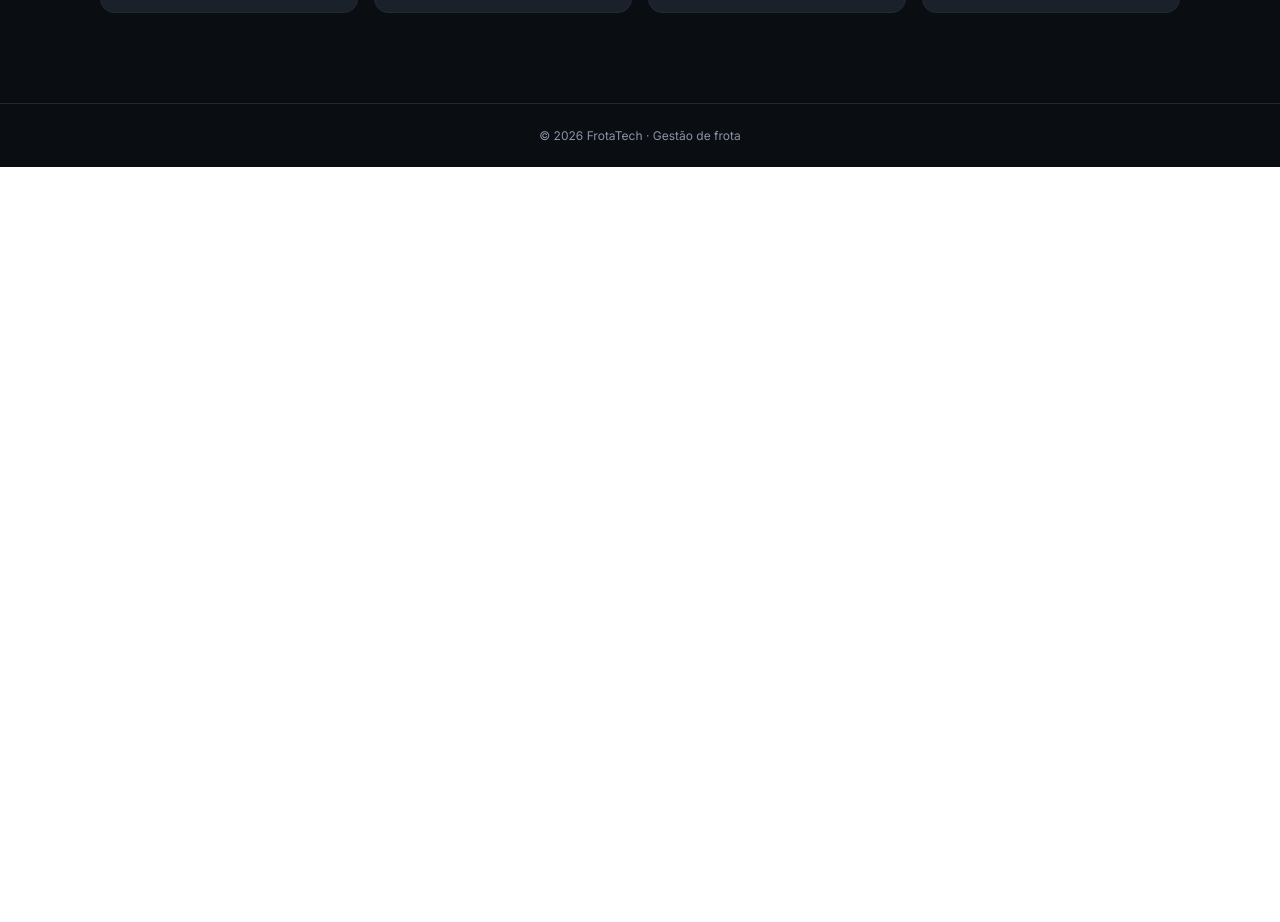
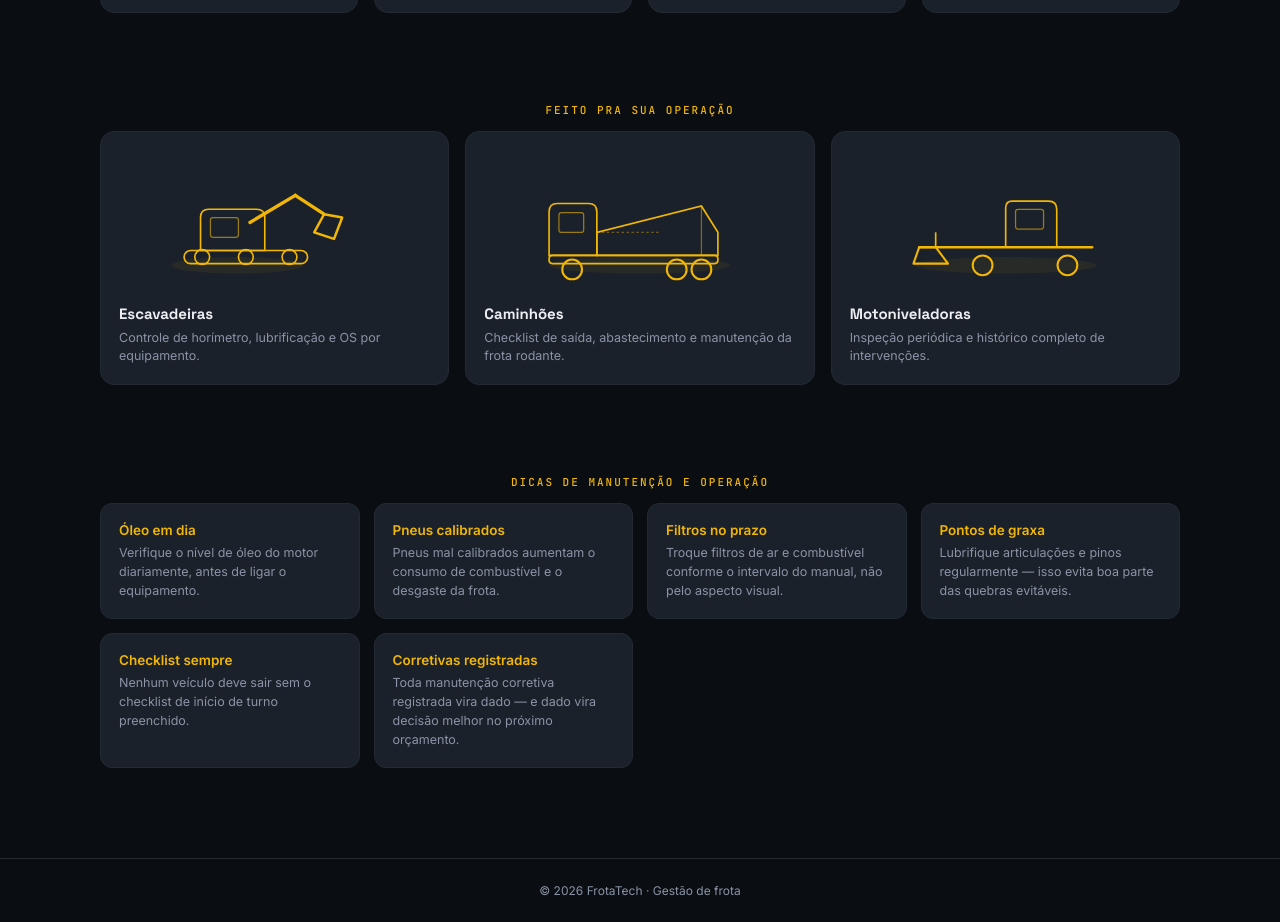
Before and after one commit to brunoeduardoph-wq/frotatech, a React (Vite) app: page / in a window 1280 px wide. Shown: the part 775-1697 px from the top of the page. Before the commit the page ends 942 px from the top, so only its background shows below. Built offline with nearby package versions, Linux system fonts and the light colour scheme.

Commit message:
Update App.jsx

```diff
--- a/src/App.jsx
+++ b/src/App.jsx
@@ -1818,6 +1818,70 @@ const RECURSOS = [
   { icon: CircleDot, titulo: "Gestão de pneus", desc: "Rastreie desgaste, recapagem e descarte de cada pneu da frota." },
 ];
 
+function IlustracaoEscavadeira({ color = COLORS.gold }) {
+  return (
+    <svg viewBox="0 0 280 170" width="100%" height="140" fill="none">
+      <ellipse cx="95" cy="140" rx="80" ry="10" fill={color} opacity="0.06" />
+      <rect x="30" y="122" width="150" height="16" rx="8" stroke={color} strokeWidth="2" />
+      <circle cx="52" cy="130" r="9" stroke={color} strokeWidth="2" />
+      <circle cx="158" cy="130" r="9" stroke={color} strokeWidth="2" />
+      <circle cx="105" cy="130" r="9" stroke={color} strokeWidth="2" />
+      <path d="M50 122 L50 82 Q50 72 60 72 L118 72 Q128 72 128 82 L128 122 Z" stroke={color} strokeWidth="2" />
+      <rect x="62" y="82" width="34" height="24" rx="3" stroke={color} strokeWidth="1.5" opacity="0.6" />
+      <path d="M110 88 L165 55" stroke={color} strokeWidth="4" strokeLinecap="round" />
+      <path d="M165 55 L200 78" stroke={color} strokeWidth="4" strokeLinecap="round" />
+      <path d="M200 78 L188 100 L212 108 L222 82 Z" stroke={color} strokeWidth="3" strokeLinejoin="round" />
+    </svg>
+  );
+}
+
+function IlustracaoCaminhao({ color = COLORS.gold }) {
+  return (
+    <svg viewBox="0 0 280 170" width="100%" height="140" fill="none">
+      <ellipse cx="140" cy="140" rx="110" ry="10" fill={color} opacity="0.06" />
+      <path d="M30 128 L30 75 Q30 65 40 65 L78 65 Q88 65 88 75 L88 128 Z" stroke={color} strokeWidth="2" />
+      <rect x="42" y="76" width="30" height="24" rx="3" stroke={color} strokeWidth="1.5" opacity="0.6" />
+      <path d="M88 128 L88 100 L215 68 L235 100 L235 128 Z" stroke={color} strokeWidth="2" />
+      <path d="M215 68 L215 128" stroke={color} strokeWidth="1.5" opacity="0.5" />
+      <path d="M88 100 L165 100" stroke={color} strokeWidth="1.5" opacity="0.4" strokeDasharray="3 3" />
+      <rect x="30" y="128" width="205" height="10" rx="4" stroke={color} strokeWidth="2" />
+      <circle cx="58" cy="145" r="12" stroke={color} strokeWidth="2.5" />
+      <circle cx="185" cy="145" r="12" stroke={color} strokeWidth="2.5" />
+      <circle cx="215" cy="145" r="12" stroke={color} strokeWidth="2.5" />
+    </svg>
+  );
+}
+
+function IlustracaoMotoniveladora({ color = COLORS.gold }) {
+  return (
+    <svg viewBox="0 0 280 170" width="100%" height="140" fill="none">
+      <ellipse cx="140" cy="140" rx="110" ry="10" fill={color} opacity="0.06" />
+      <path d="M35 118 L245 118" stroke={color} strokeWidth="3" strokeLinecap="round" />
+      <path d="M140 118 L140 70 Q140 62 148 62 L192 62 Q202 62 202 72 L202 118" stroke={color} strokeWidth="2" />
+      <rect x="152" y="72" width="34" height="24" rx="3" stroke={color} strokeWidth="1.5" opacity="0.6" />
+      <path d="M35 118 L55 118 L70 138 L28 138 Z" stroke={color} strokeWidth="2.5" strokeLinejoin="round" />
+      <circle cx="112" cy="140" r="12" stroke={color} strokeWidth="2.5" />
+      <circle cx="215" cy="140" r="12" stroke={color} strokeWidth="2.5" />
+      <path d="M55 118 L55 100" stroke={color} strokeWidth="2" />
+    </svg>
+  );
+}
+
+const EQUIPAMENTOS = [
+  { Ilustracao: IlustracaoEscavadeira, nome: "Escavadeiras", desc: "Controle de horímetro, lubrificação e OS por equipamento." },
+  { Ilustracao: IlustracaoCaminhao, nome: "Caminhões", desc: "Checklist de saída, abastecimento e manutenção da frota rodante." },
+  { Ilustracao: IlustracaoMotoniveladora, nome: "Motoniveladoras", desc: "Inspeção periódica e histórico completo de intervenções." },
+];
+
+const DICAS_MANUTENCAO = [
+  { titulo: "Óleo em dia", desc: "Verifique o nível de óleo do motor diariamente, antes de ligar o equipamento." },
+  { titulo: "Pneus calibrados", desc: "Pneus mal calibrados aumentam o consumo de combustível e o desgaste da frota." },
+  { titulo: "Filtros no prazo", desc: "Troque filtros de ar e combustível conforme o intervalo do manual, não pelo aspecto visual." },
+  { titulo: "Pontos de graxa", desc: "Lubrifique articulações e pinos regularmente — isso evita boa parte das quebras evitáveis." },
+  { titulo: "Checklist sempre", desc: "Nenhum veículo deve sair sem o checklist de início de turno preenchido." },
+  { titulo: "Corretivas registradas", desc: "Toda manutenção corretiva registrada vira dado — e dado vira decisão melhor no próximo orçamento." },
+];
+
 function LandingPage({ onEntrar }) {
   return (
     <div style={{ background: COLORS.bg, color: COLORS.textPrimary, fontFamily: "'Inter', sans-serif", minHeight: "100vh" }}>
@@ -1878,6 +1942,35 @@ function LandingPage({ onEntrar }) {
               <r.icon size={22} color={COLORS.gold} />
               <div style={{ fontFamily: "'Space Grotesk', sans-serif", fontWeight: 700, fontSize: 16, marginTop: 14, marginBottom: 6 }}>{r.titulo}</div>
               <div style={{ fontSize: 13, color: COLORS.textMuted, lineHeight: 1.5 }}>{r.desc}</div>
+            </div>
+          ))}
+        </div>
+      </section>
+
+      <section style={{ maxWidth: 1080, margin: "0 auto", padding: "0 24px 90px" }}>
+        <div style={{ fontSize: 11, letterSpacing: 2, color: COLORS.gold, fontFamily: "'JetBrains Mono', monospace", textTransform: "uppercase", marginBottom: 14, textAlign: "center" }}>
+          Feito pra sua operação
+        </div>
+        <div style={{ display: "grid", gridTemplateColumns: "repeat(auto-fit, minmax(230px,1fr))", gap: 16 }}>
+          {EQUIPAMENTOS.map((eq) => (
+            <div key={eq.nome} style={{ background: COLORS.raised, border: `1px solid ${COLORS.border}`, borderRadius: 14, padding: 18 }}>
+              <eq.Ilustracao />
+              <div style={{ fontFamily: "'Space Grotesk', sans-serif", fontWeight: 700, fontSize: 15, marginTop: 10, marginBottom: 6 }}>{eq.nome}</div>
+              <div style={{ fontSize: 12.5, color: COLORS.textMuted, lineHeight: 1.5 }}>{eq.desc}</div>
+            </div>
+          ))}
+        </div>
+      </section>
+
+      <section style={{ maxWidth: 1080, margin: "0 auto", padding: "0 24px 90px" }}>
+        <div style={{ fontSize: 11, letterSpacing: 2, color: COLORS.gold, fontFamily: "'JetBrains Mono', monospace", textTransform: "uppercase", marginBottom: 14, textAlign: "center" }}>
+          Dicas de manutenção e operação
+        </div>
+        <div style={{ display: "grid", gridTemplateColumns: "repeat(auto-fit, minmax(220px,1fr))", gap: 14 }}>
+          {DICAS_MANUTENCAO.map((d) => (
+            <div key={d.titulo} style={{ background: COLORS.raised, border: `1px solid ${COLORS.border}`, borderRadius: 12, padding: 18 }}>
+              <div style={{ fontSize: 13.5, fontWeight: 700, color: COLORS.gold, marginBottom: 6 }}>{d.titulo}</div>
+              <div style={{ fontSize: 12.5, color: COLORS.textMuted, lineHeight: 1.5 }}>{d.desc}</div>
             </div>
           ))}
         </div>
```
